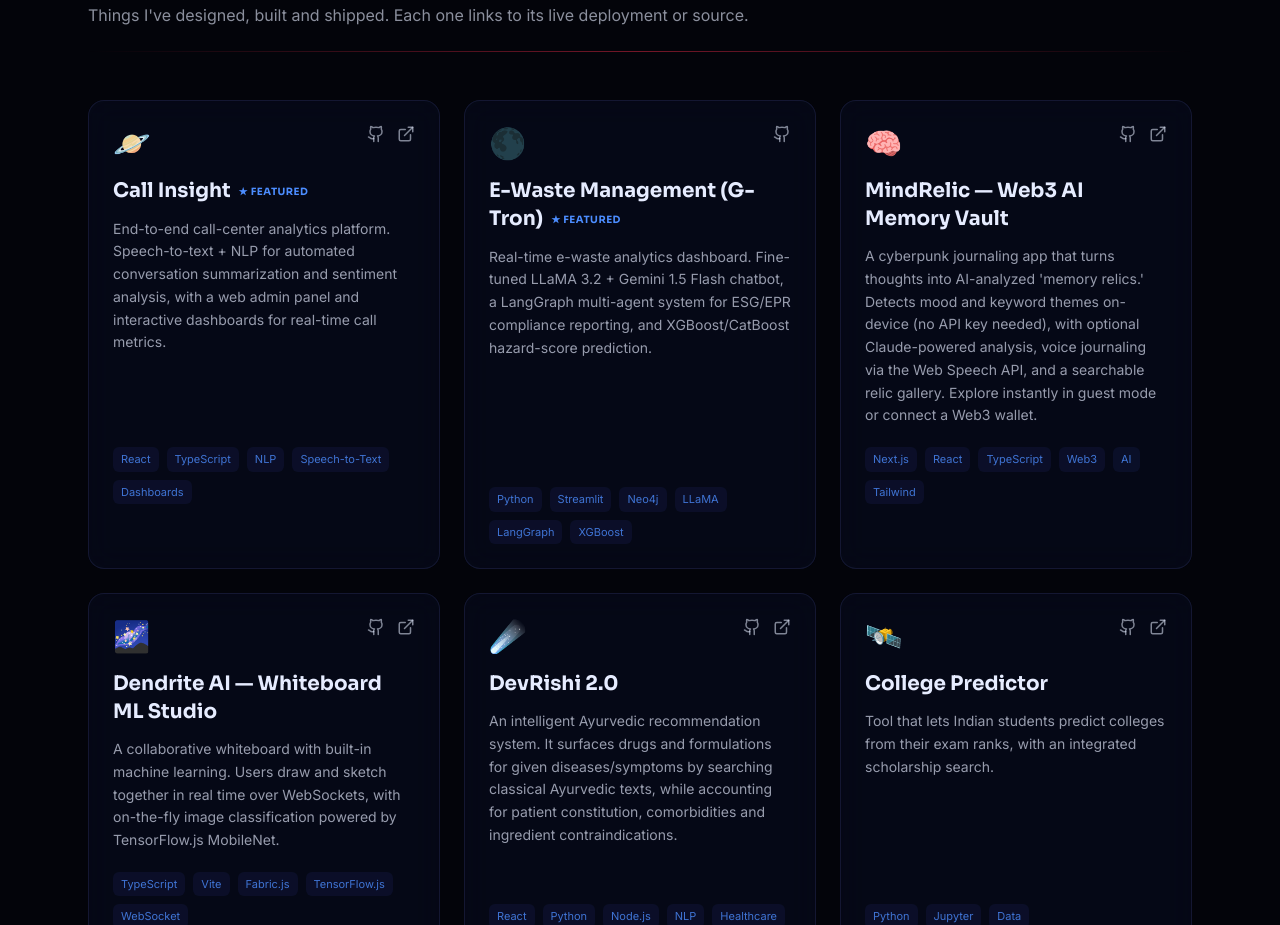
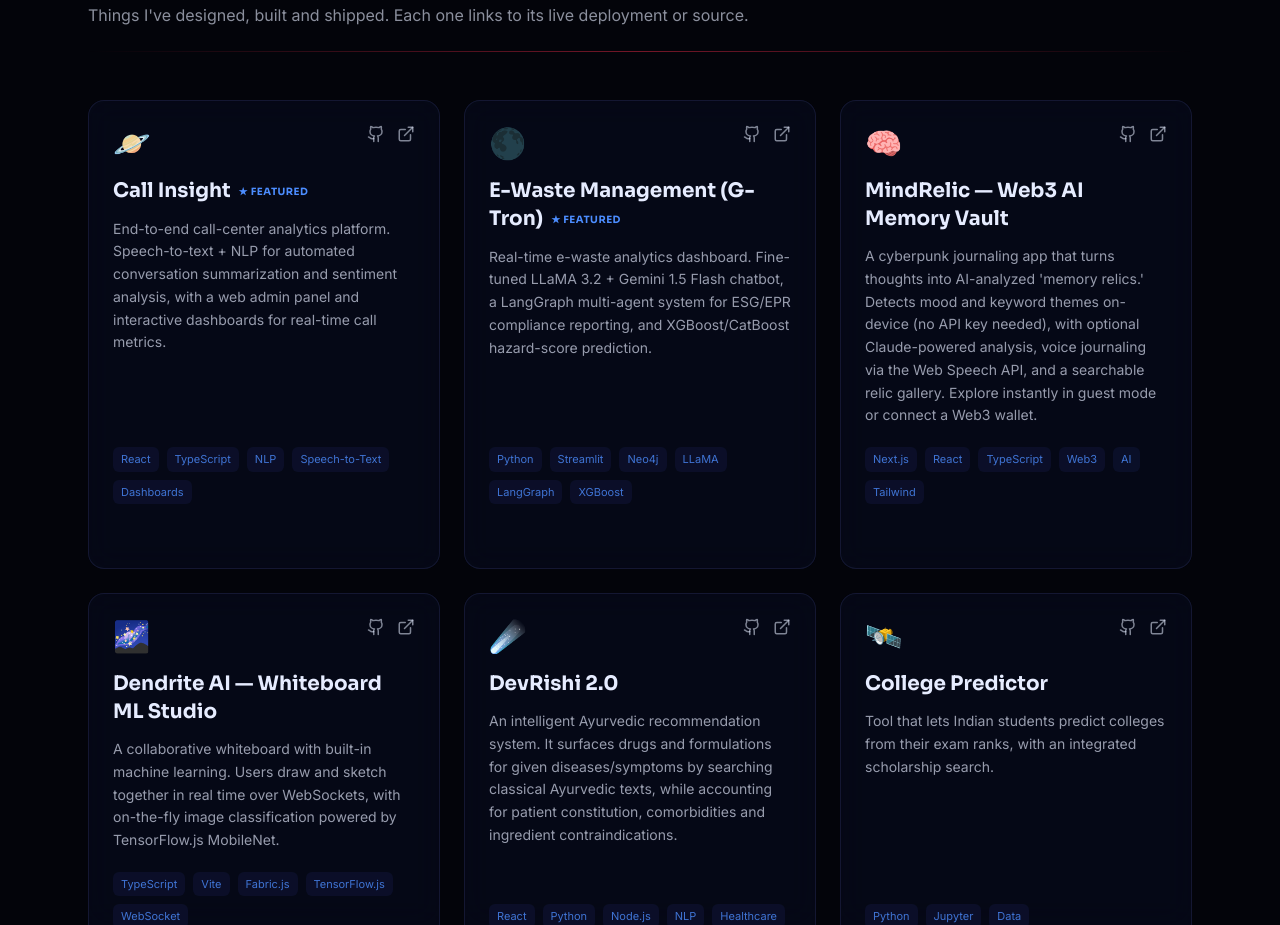
Before and after one commit to marvillage/portfolio3, a Next.js app: page / in a window 1280 px wide. Shown: the part 5720-6645 px from the top of the page. Built offline with nearby package versions, Linux system fonts and the light colour scheme.

Commit message:
Add live link to G-Tron portfolio card
Co-Authored-By: Claude Opus 4.8 (1M context) <noreply@anthropic.com>

```diff
--- a/data/projects.ts
+++ b/data/projects.ts
@@ -27,6 +27,7 @@ export const projects: Project[] = [
       "Real-time e-waste analytics dashboard. Fine-tuned LLaMA 3.2 + Gemini 1.5 Flash chatbot, a LangGraph multi-agent system for ESG/EPR compliance reporting, and XGBoost/CatBoost hazard-score prediction.",
     tags: ["Python", "Streamlit", "Neo4j", "LLaMA", "LangGraph", "XGBoost"],
     github: "https://github.com/marvillage/G-TRON-2.O",
+    live: "https://mindrelic2-yy5z.vercel.app",
     planet: "🌑",
     featured: true,
   },
```
